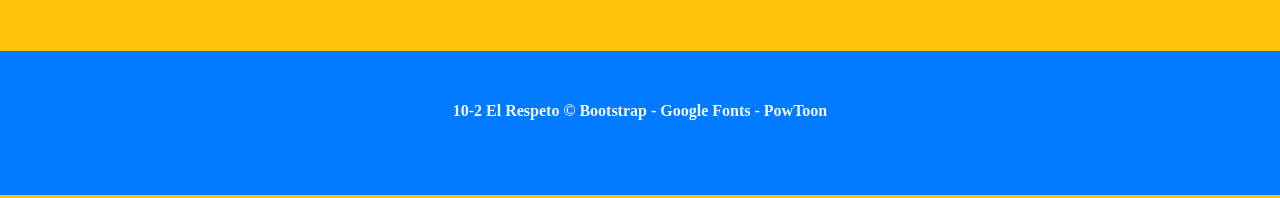
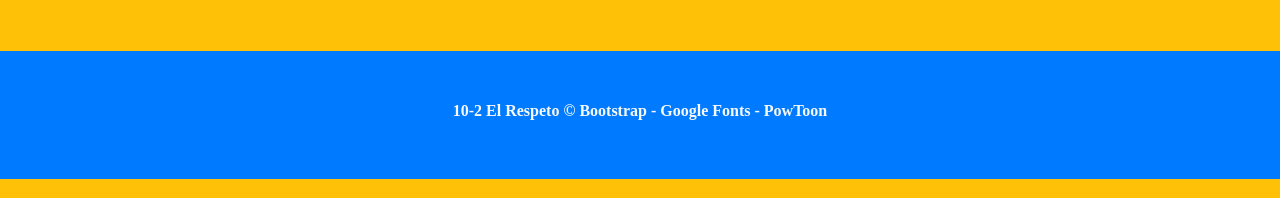
Before and after one commit to Alejolonber25/10-2-Respeto, a plain HTML site: page index.html in a window 1280 px wide. Shown: the part 602-800 px from the top of the page. Drawn offline with nearby package versions, Linux system fonts and the light colour scheme; a web font is replaced by a local one.

Commit message:
Update index.html

```diff
--- a/index.html
+++ b/index.html
@@ -109,7 +109,7 @@
         </center>
     </div>
 
-    <footer class="text-center bg-primary text-light mt-5" style="width: 100%; height: 18vh; font-weight: bold;">
+    <footer class="text-center bg-primary text-light mt-5" style="width: 100%; height: 16vh; font-weight: bold;">
         <br>
         <br>
         <p style="font-family: 'Trade Winds';">10-2 El Respeto &copy; Bootstrap - Google Fonts - PowToon</p>
```
